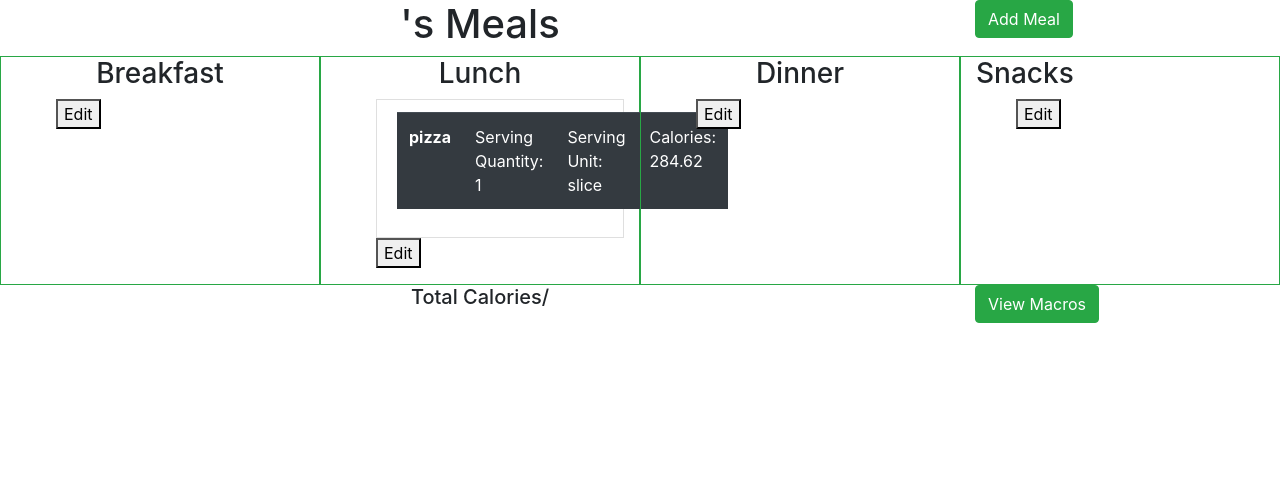
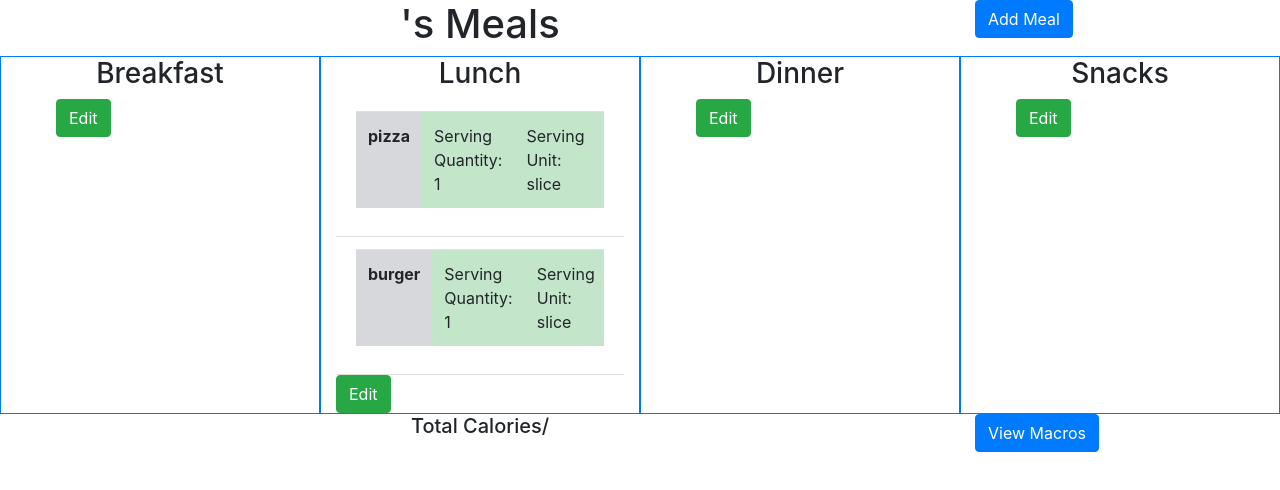
Before and after one commit to paulwstorm/git-fit-testing, a React (Create React App) app: page /meals in a window 1280 px wide. Shown: the top 490 px of the page. Built offline with nearby package versions, Linux system fonts and the light colour scheme.

Commit message:
adjusted the UI of the viewMeals component.

```diff
--- a/src/components/viewMeals.js
+++ b/src/components/viewMeals.js
@@ -14,11 +14,11 @@ class ViewMeals extends Component {
                         <h1 className="text-center">{this.props.user.userName}'s Meals</h1>
                     </div>
                     <div className="col-md-3">
-                        <Link to={'/meals/add'}><button className="btn btn-success">Add Meal</button></Link>
+                        <Link to={'/meals/add'}><button className="btn btn-primary">Add Meal</button></Link>
                     </div>
                 </div>
                 <div className="row">
-                    <div className="col-3 border border-success" >
+                    <div className="col-3 border border-primary" >
                         <h3 className="text-center">Breakfast</h3>
                         <ul className="breakfast-list">
                             {
@@ -37,32 +37,34 @@ class ViewMeals extends Component {
                                     </li>
                                 })
                             }
-                            <Link to={{pathname: '/meals/add', editMeal:"breakfast"}}><button>Edit</button></Link>
+                            <Link to={{ pathname: '/meals/add', editMeal: "breakfast" }}><button className="btn btn-success">Edit</button></Link>
                         </ul>
                     </div>
-                    <div className="col-3 border border-success">
+                    <div className="col-3 border border-primary">
                         <h3 className="text-center">Lunch</h3>
-                        <ul className="lunch-list">
+                        <ul className="list-group list-group-flush lunch-list">
                             {
                                 this.props.meals.lunch.map(foodItem => {
                                     return <li key={foodItem.id} className="list-group-item">
-                                        <table className="table table-dark">
+                                        <div class="table-responsive">
+                                            <table className="table">
                                                 <tbody>
                                                     <tr>
-                                                    <th scope="row">{foodItem.food_name}</th>
-                                                    <td>Serving Quantity: {foodItem.serving_qty}</td>
-                                                    <td>Serving Unit: {foodItem.serving_unit}</td>
-                                                    <td>Calories: {foodItem.nf_calories}</td>
+                                                        <th scope="row" class="table-secondary">{foodItem.food_name}</th>
+                                                        <td class="table-success">Serving Quantity: {foodItem.serving_qty}</td>
+                                                        <td class="table-success">Serving Unit: {foodItem.serving_unit}</td>
+                                                        <td class="table-success">Calories: {foodItem.nf_calories}</td>
                                                     </tr>
                                                 </tbody>
                                             </table>
+                                        </div>
                                     </li>
                                 })
                             }
-                            <Link to={{pathname: '/meals/add', editMeal:"lunch"}}><button>Edit</button></Link>
+                            <Link to={{ pathname: '/meals/add', editMeal: "lunch" }}><button className="btn btn-success">Edit</button></Link>
                         </ul>
                     </div>
-                    <div className="col-3 border border-success">
+                    <div className="col-3 border border-primary">
                         <h3 className="text-center">Dinner</h3>
                         <ul className="dinner-list">
                             {
@@ -81,11 +83,11 @@ class ViewMeals extends Component {
                                     </li>
                                 })
                             }
-                            <Link to={{pathname: '/meals/add', editMeal:"dinner"}}><button>Edit</button></Link>
+                            <Link to={{ pathname: '/meals/add', editMeal: "dinner" }}><button className="btn btn-success">Edit</button></Link>
                         </ul>
                     </div>
-                    <div className="col-3 border border-success">
-                        <h3>Snacks</h3>
+                    <div className="col-3 border border-primary">
+                        <h3 className="text-center">Snacks</h3>
                         <ul className="snack-list">
                             {
                                 this.props.meals.snacks.map(foodItem => {
@@ -103,7 +105,7 @@ class ViewMeals extends Component {
                                     </li>
                                 })
                             }
-                            <Link to={{pathname: '/meals/add', editMeal:"snacks"}}><button>Edit</button></Link>
+                            <Link to={{ pathname: '/meals/add', editMeal: "snacks" }}><button className="btn btn-success">Edit</button></Link>
                         </ul>
                     </div>
                 </div>
@@ -112,7 +114,7 @@ class ViewMeals extends Component {
                         <h5 className="text-center">Total Calories/ {this.props.user.calGoal}</h5>
                     </div>
                     <div className="col-3">
-                        <Link to={"/meals/macros"} ><button className="btn btn-success">View Macros</button></Link>
+                        <Link to={"/meals/macros"} ><button className="btn btn-primary">View Macros</button></Link>
                     </div>
                 </div>
             </div>
--- a/src/reducers/index.js
+++ b/src/reducers/index.js
@@ -6,7 +6,7 @@ import _ from "lodash";
 const defaultState = {
   meals: {
     breakfast: [],
-    lunch: [{id: 1, food_name: "pizza", serving_qty: "1", serving_unit: "slice", nf_calories: "284.62"}],
+    lunch: [{id: 1, food_name: "pizza", serving_qty: "1", serving_unit: "slice", nf_calories: "284.62"}, {id: 2, food_name: "burger", serving_qty: "1", serving_unit: "slice", nf_calories: "284.62"}],
     dinner: [],
     snacks: []
   },
```
Lines whose indentation alone changed are shown as unchanged.
